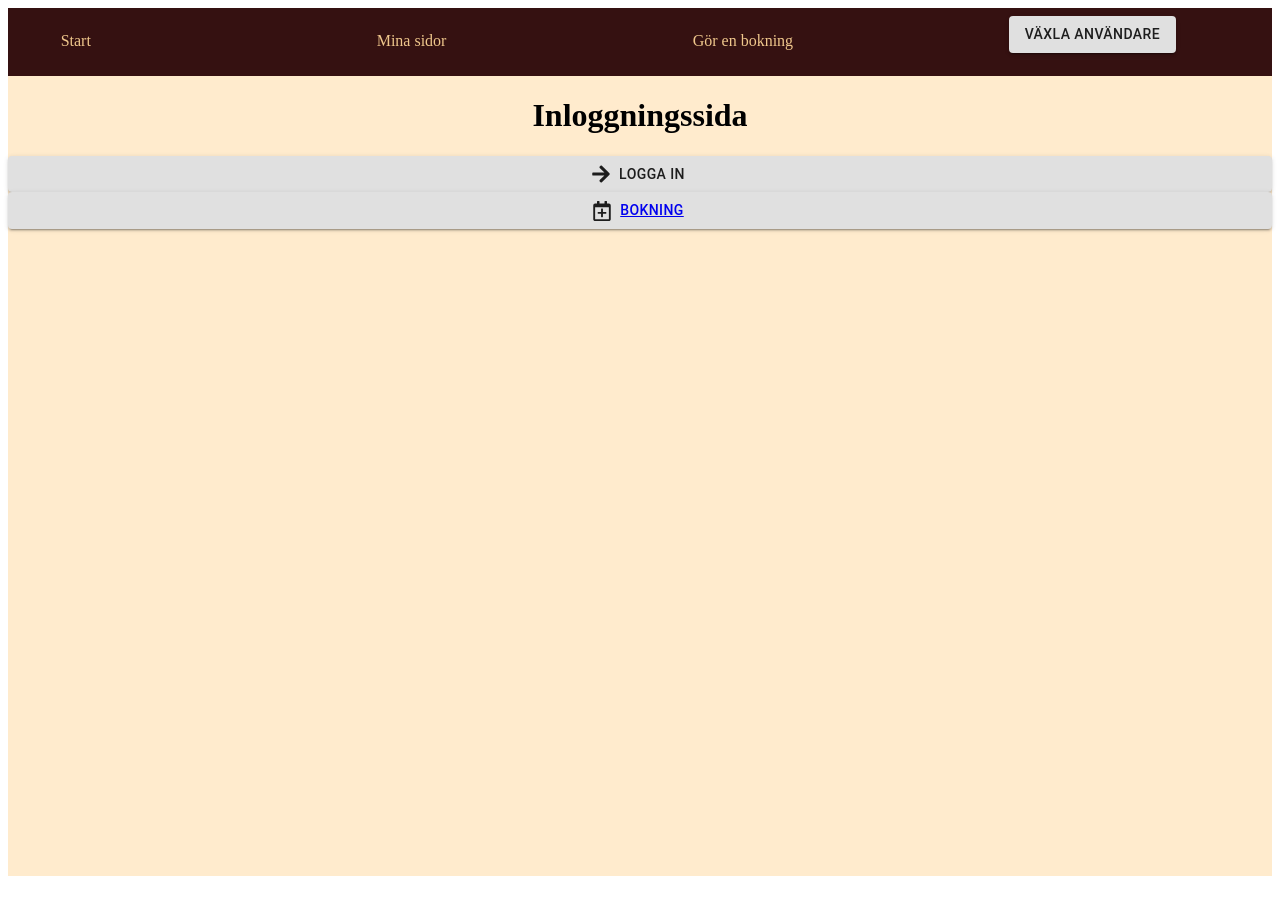
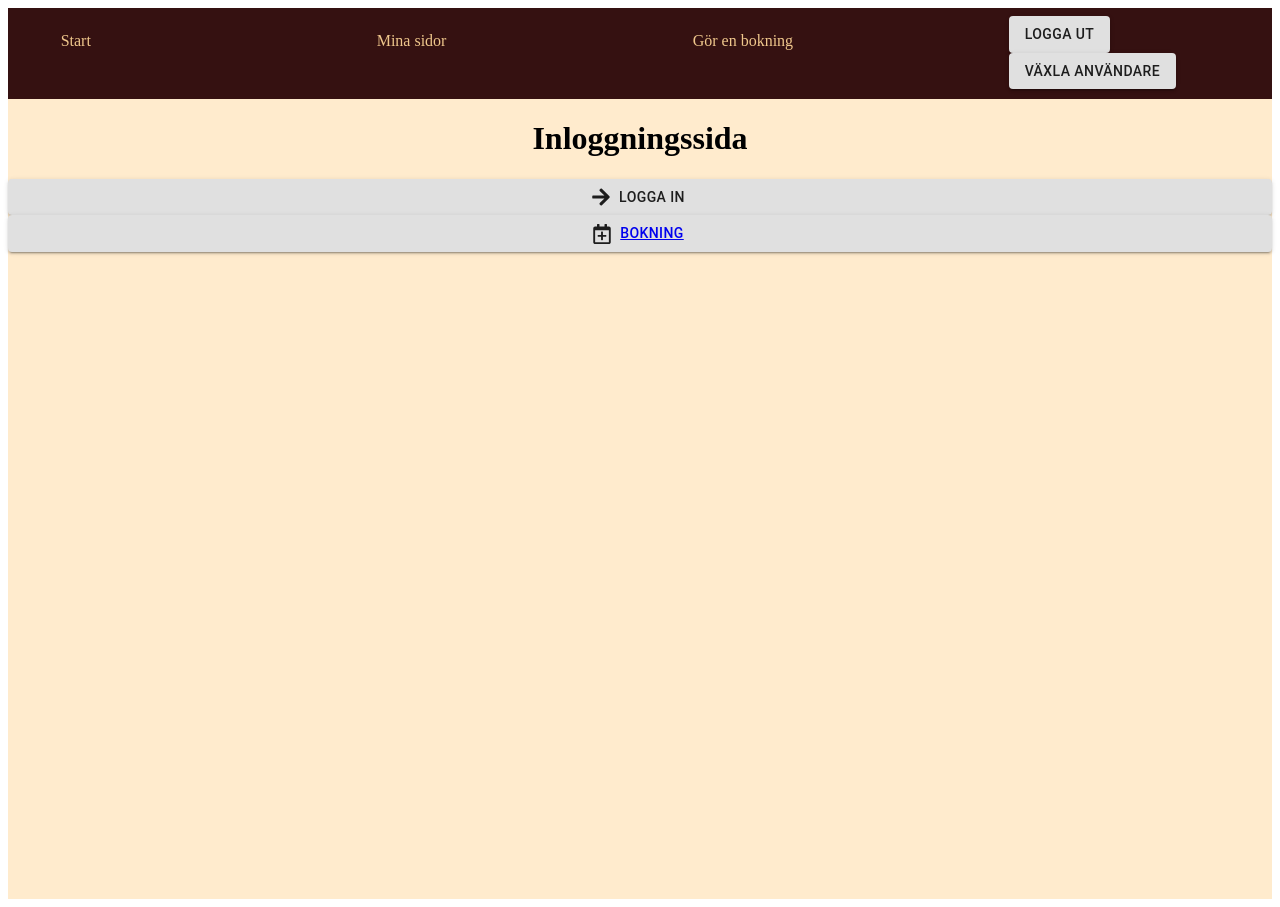
Before and after one commit to isthisthereallife/schoolproject-with-SpringBoot-NextJS, a Next.js app in the folder frontend/: page / in a window 1280 px wide. Before the commit the page ends 884 px from the top, so only its background shows below. Built offline with nearby package versions, Linux system fonts and the light colour scheme.

Commit message:
comment cleanup

```diff
--- a/frontend/components/minabokningarcomponent.jsx
+++ b/frontend/components/minabokningarcomponent.jsx
@@ -23,7 +23,6 @@ export default function MinabokningarComponent({ data }) {
   useEffect(() => {
     getUserBookings(activeUser).then((booking) => setBookings(booking))
   }, [activeUser])
-  console.log("book", bookings)
   if (!bookings || !bookings[0]) {
     return (
       <>
--- a/frontend/components/navbarcomponent.jsx
+++ b/frontend/components/navbarcomponent.jsx
@@ -14,22 +14,30 @@ function Navbarcomponent() {
       <Grid container className={styles.navbar}>
         <Grid item xs={2}>
           <Link item href="/">
-          <p className="navbar-brand">Start{activeUser.activeUser.firstname}</p>
+          <p className="navbar-brand">Start</p>
           </Link>
         </Grid>
-
+        {activeUser.activeUser
+        ? <>
         <Grid item xs={2}>
           <Link href="/minasidor">
           <p className="nav-link">Mina sidor</p>
           </Link>
         </Grid>
+
         <Grid item xs={2}>
           <Link href="/boka">
             <p className="nav-link">Gör en bokning</p>
           </Link>
         </Grid>
+        </> : ""}
         <Grid item xs={2}>
-          <Button onClick={() => debugChangeUser(activeUser)} variant="contained">Växla användare</Button>
+          {(activeUser.activeUser
+          ? <Button onClick={() => logout(activeUser)} variant="contained">Logga ut</Button>
+            : "")}
+
+          <Button onClick={() => debugChangeUser(activeUser)} variant="contained">
+            {(activeUser.activeUser ? "Växla användare" : "Logga in")}</Button>
         </Grid>
       </Grid>
     </>
@@ -41,10 +49,12 @@ export function logout(activeUser) {
     type: USER_ACTIONS.LOGOUT
   })
 }
+
+/*
+ * det här kan vi använda som template.
+ */
 export function debugChangeUser(activeUser) {
-  console.log("changeuser activeUser: ", activeUser)
-  console.log("byter ", activeUser.activeUser.userId)
-    if (activeUser.activeUser.userId === 1) {
+    if (activeUser.activeUser && activeUser.activeUser.userId === 1) {
     activeUser.activeUserDispatch({
     payload: {
       userId: 2,
@@ -54,17 +64,26 @@ export function debugChangeUser(activeUser) {
     },
     type: USER_ACTIONS.LOGIN
     })
-  } else if (activeUser.activeUser.userId === 2) {
+  } else if (activeUser.activeUser && activeUser.activeUser.userId === 2) {
     activeUser.activeUserDispatch({
       payload: {
-        userId: 1,
-        firstName: "EttanIgen",
-        lastName: "LOLOLO",
+        userId: 3,
+        firstName: "Trean",
+        lastName: "Oboken",
         bookings: [{}]
       },
       type: USER_ACTIONS.LOGIN
       })
-    }
-    console.log("bytt? ", activeUser.activeUser.userId)
+    } else {
+      activeUser.activeUserDispatch({
+        payload: {
+          userId: 1,
+          firstName: "EttanIgen",
+          lastName: "LOLOLO",
+          bookings: [{}]
+        },
+        type: USER_ACTIONS.LOGIN
+        })
+      }
 }
 export default Navbarcomponent
```
Also changed, not shown: frontend/pages/minasidor.jsx (+11 -2 lines).
